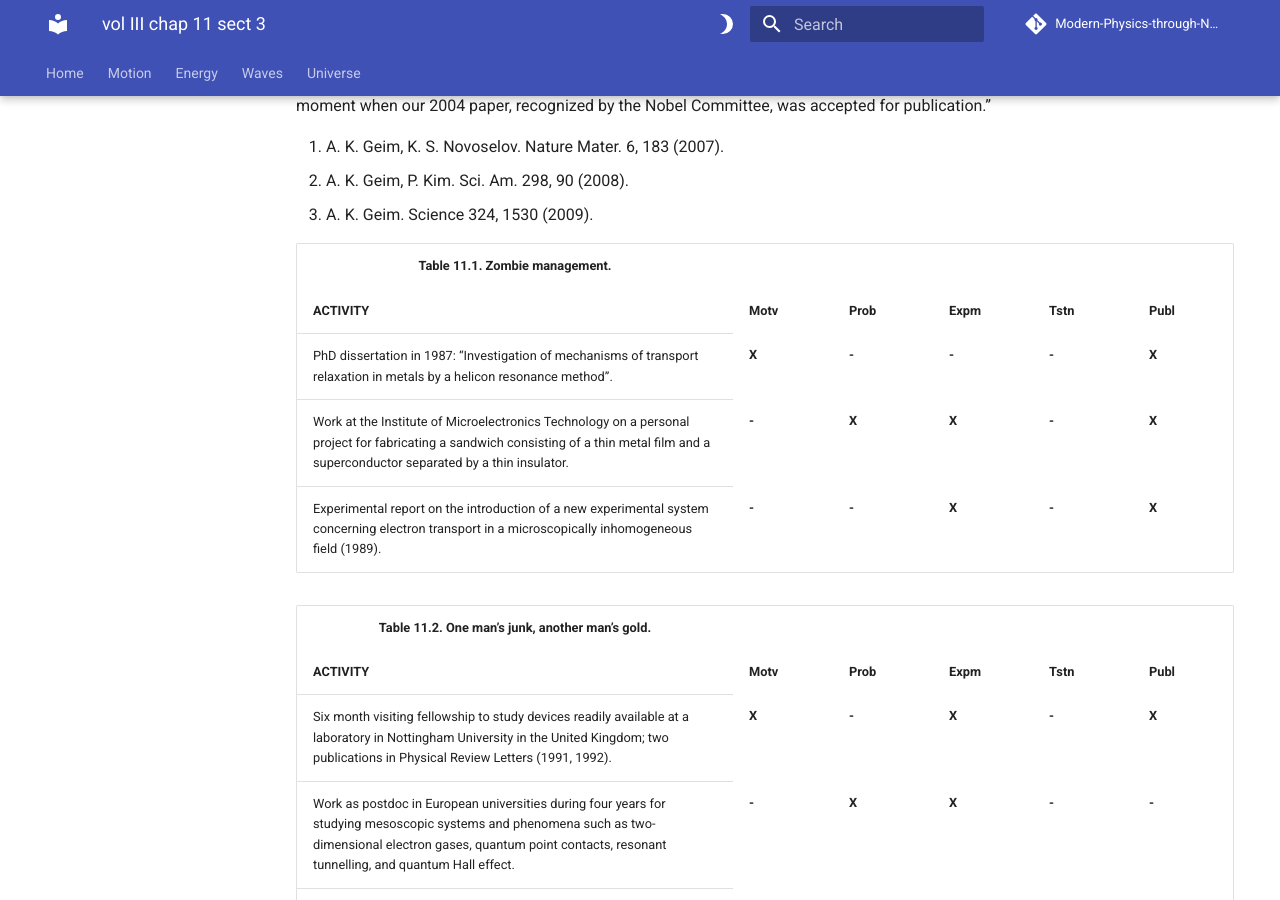
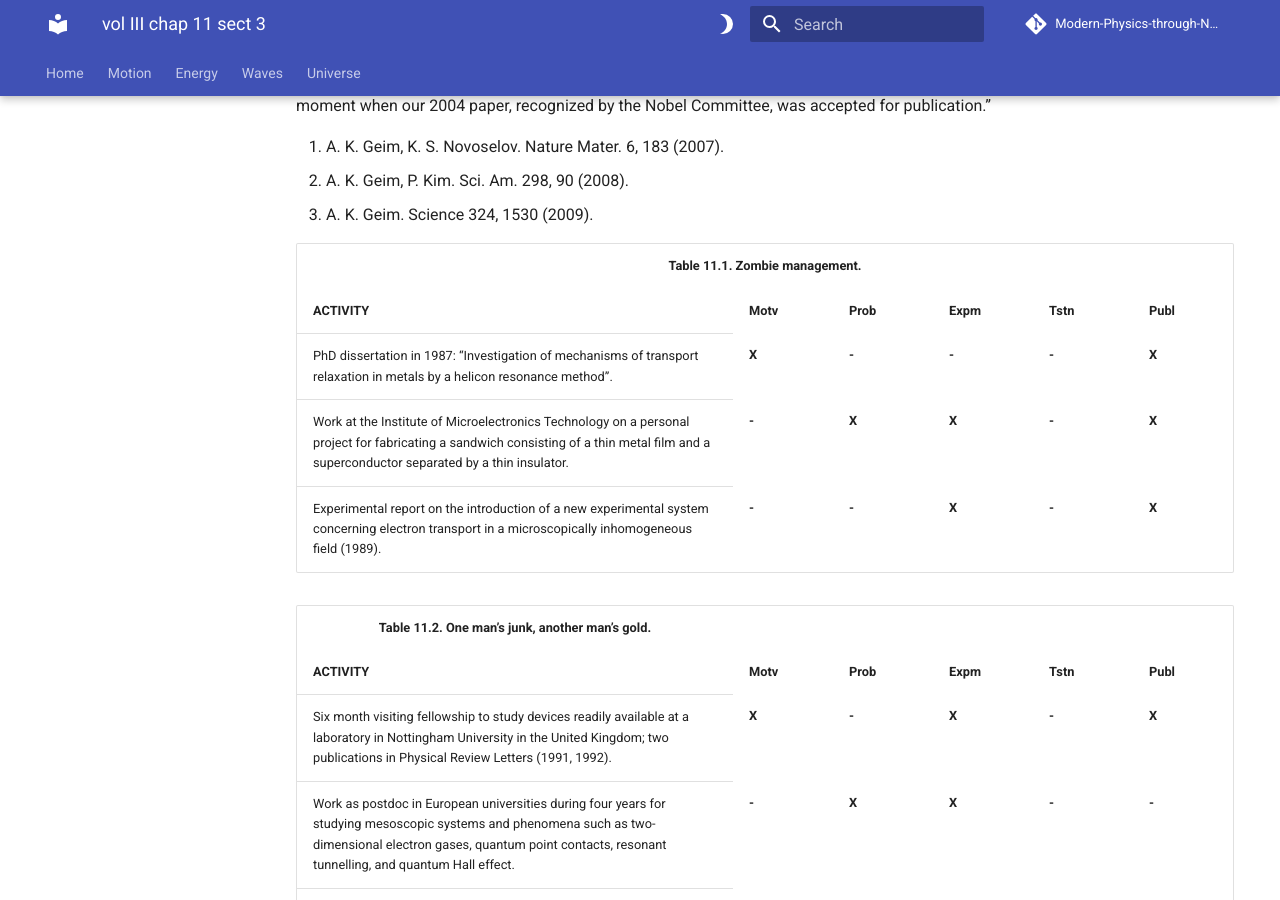
Before and after one commit to modphysnobel/modphysnobel.github.io, an MkDocs documentation site: the page built from docs/vol-III/vol-III-chap-11-sect-3.md, in a window 1280 px wide and 900 px high, scrolled down 818 px. Built offline with MkDocs 1.6.1 and Material for MkDocs 9.7.7, drawn with Linux system fonts in a browser that asks for light colours; some web fonts are replaced; comment, search, counter and statistics services are not loaded.

Commit message:
Update vol-III-chap-11-sect-3.md

```diff
--- a/docs/vol-III/vol-III-chap-11-sect-3.md
+++ b/docs/vol-III/vol-III-chap-11-sect-3.md
@@ -23,7 +23,7 @@
 
 <table width="100%">
     <tr>
-    <th style="text-align: center">
+    <th colspan="6" style="text-align: center">
     Table 11.1. Zombie management.
         </th>
      </tr>
```
